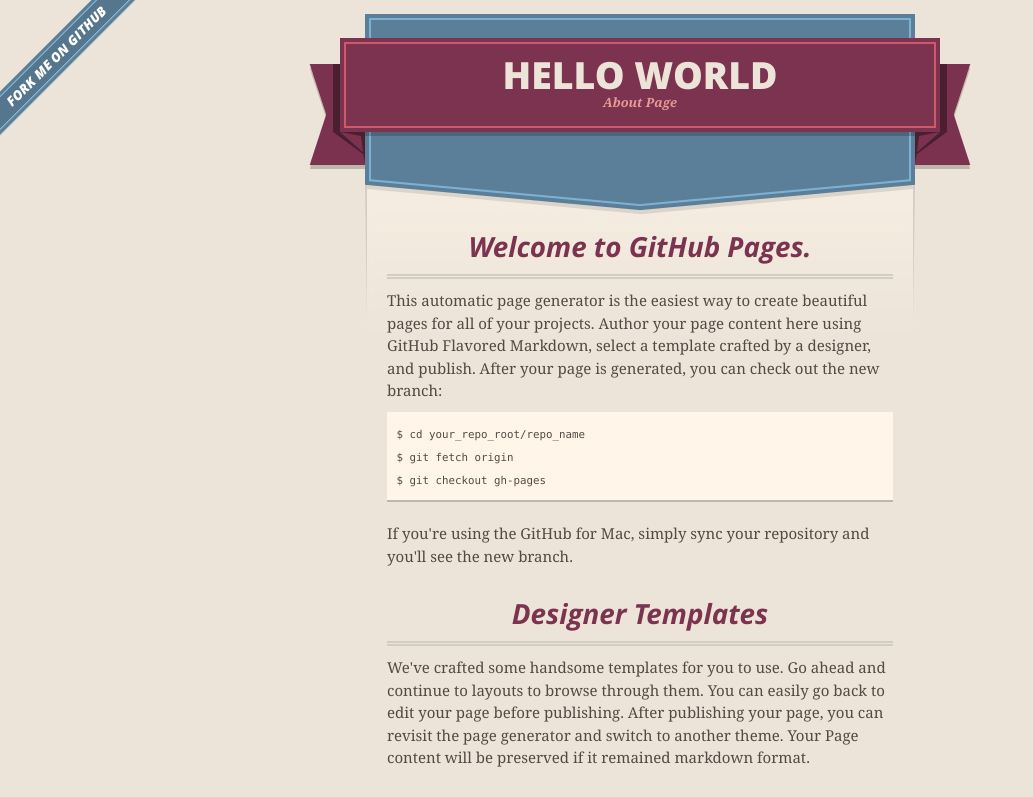
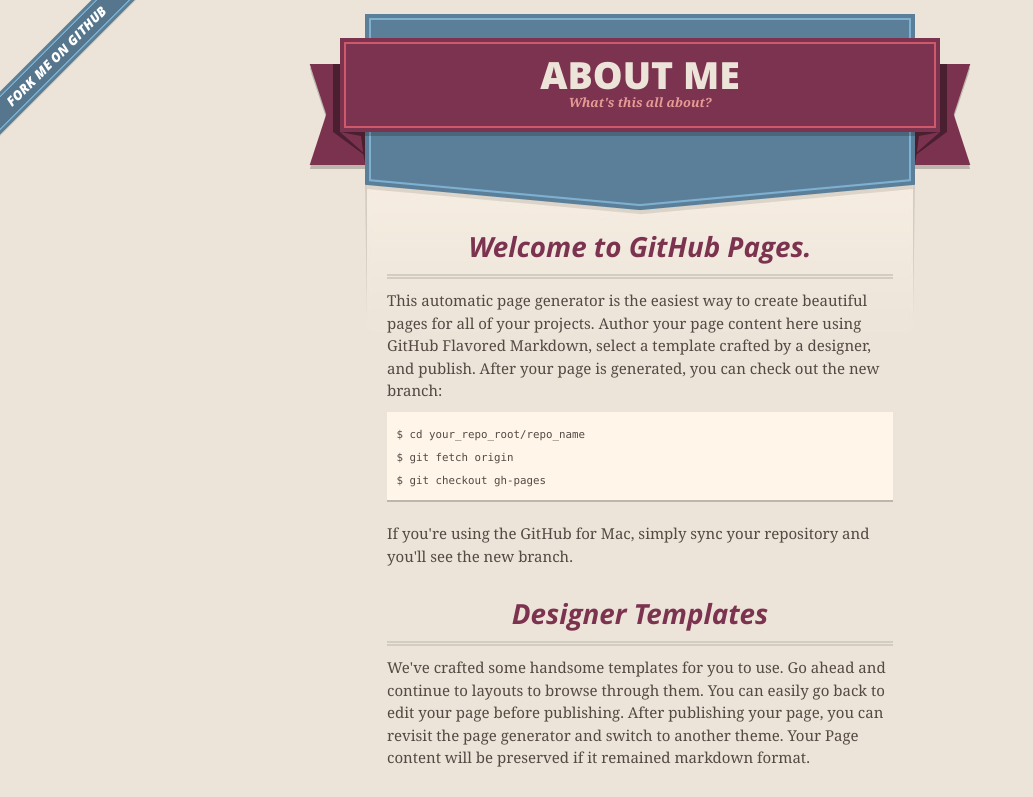
Before and after one commit to tmiyajima/tmiyajima.github.com, a plain HTML site: page index.html in a window 1280 px wide. Shown: the top 797 px of the page, without its empty margins (0-1033 px from the left). Drawn offline with nearby package versions, Linux system fonts and the light colour scheme.

Commit message:
Update Index and Git Ignore

```diff
--- a/index.html
+++ b/index.html
@@ -17,7 +17,7 @@
         $('#main_content').headsmart()
       })
     </script>
-    <title>Hello World by tmiyajima</title>
+    <title>About Me</title>
   </head>
 
   <body>
@@ -27,8 +27,8 @@
       <header>
         <span class="ribbon-outer">
           <span class="ribbon-inner">
-            <h1>Hello World</h1>
-            <h2>About Page</h2>
+            <h1>About Me</h1>
+            <h2>What's this all about?</h2>
           </span>
           <span class="left-tail"></span>
           <span class="right-tail"></span>
@@ -81,7 +81,7 @@ $ git checkout gh-pages
           <span class="left-tail"></span>
           <span class="right-tail"></span>
         </span>
-        <p>Generated with <a href="http://pages.github.com">GitHub Pages</a> using Merlot</p>
+        <p>&nbsp;</p>
         <span class="octocat"></span>
       </footer>
 
```
Also changed, not shown: 1 other file.
